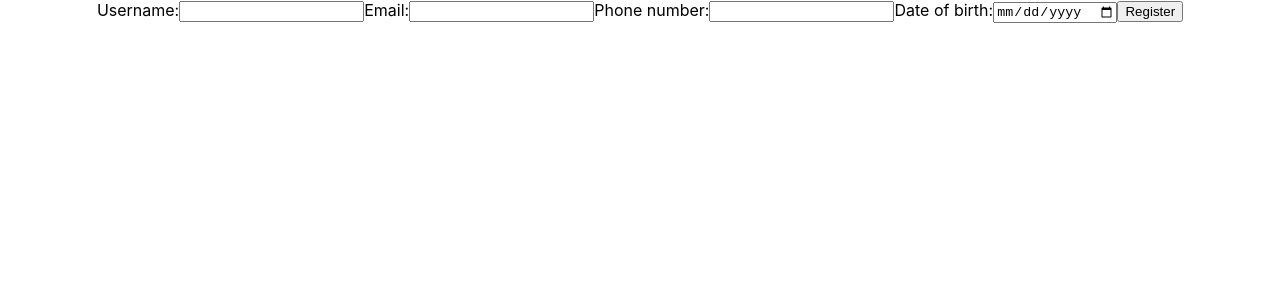
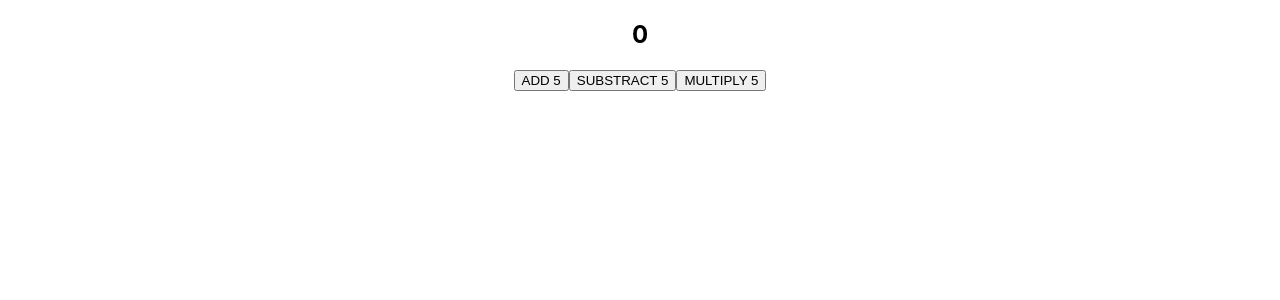
Before and after one commit to dhruvS37/BookStore, a React (Create React App) app: page / in a window 1280 px wide. Shown: the top 300 px of the page. Built offline with nearby package versions, Linux system fonts and the light colour scheme.

Commit message:
Day 20 task completed

```diff
--- a/src/App.js
+++ b/src/App.js
@@ -23,6 +23,8 @@ import PostDetail from './components/PostDetail';
 import CounterReducer from './components/CounterReducer';
 import CountyerReducerObject from './components/CountyerReducerObject';
 import RegisterUser from './components/RegisterUser';
+import InputRef from './components/InputRef';
+import RenderUsestate from './components/RenderUsestate';
 
 class App extends React.Component {
 
@@ -104,10 +106,12 @@ class App extends React.Component {
 
         {/* <PostDetail/> */}
 
-        {/* <CounterReducer/> */}
+        <CounterReducer/>
         {/* <CountyerReducerObject/> */}
 
-        <RegisterUser/>
+        {/* <RegisterUser/> */}
+        {/* <InputRef /> */}
+        {/* <RenderUsestate/> */}
       </div>
     );
   }
--- a/src/components/CounterReducer.js
+++ b/src/components/CounterReducer.js
@@ -1,39 +1,72 @@
-import React, { useReducer } from 'react'
+import React, { useEffect, useReducer ,useState} from 'react'
 import ReducerWithUsecontex from './ReducerWithUsecontex'
 
 export const countContex = React.createContext()
-const iniState = 0
-const reducer = (currState,action) =>{
-    switch (action) {
-        case "Increment":
-            return currState + 1
+// const iniState = 0
+// const reducer = (currState,action) =>{
+//     switch (action) {
+//         case "Increment":
+//             return currState + 1
 
-        case "Decrement" :
-            return currState - 1
+//         case "Decrement" :
+//             return currState - 1
 
-        case "Reset":
-            return iniState
+//         case "Reset":
+//             return iniState
 
-        default:
-            return currState;
+//         default:
+//             return currState;
+//     }
+// }
+// function CounterReducer() {
+//     const [count , dispatch]=useReducer(reducer,iniState)
+//   return (
+
+//     <div>
+//         <h2>Count - {count}</h2>
+//         <button onClick={()=>dispatch("Increment")}>Increment</button>
+//         <button onClick={()=>dispatch("Decrement")}>Decrement</button>
+//         <button onClick={()=>dispatch("Reset")}>Reset</button>
+//     </div>
+
+//     // <div>
+//     //     <countContex.Provider value={{countState:count , countDispatch:dispatch}}>
+//     //         <h2>Count - {count}</h2>
+//     //         <ReducerWithUsecontex/>
+//     //     </countContex.Provider>
+//     // </div>
+//   )
+// }
+
+// export default CounterReducer
+
+// Day 21
+
+
+function CounterReducer() {
+
+    const iniState = 0
+    const reduce =(state,action)=>{
+        switch(action){
+            case 'add':
+                return state+5;
+            case 'sub':
+                return state-5;
+            case 'mul':
+                return state*5;
+        }
     }
-}
-function CounterReducer() {
-    const [count , dispatch]=useReducer(reducer,iniState)
+    const [op,dispatch] = useReducer(reduce,iniState)
+
+    useEffect(()=>{
+        console.log("useReducer render");
+    },[])
   return (
-
-    // <div>
-    //     <h2>Count - {count}</h2>
-    //     <button onClick={()=>dispatch("Increment")}>Increment</button>
-    //     <button onClick={()=>dispatch("Decrement")}>Decrement</button>
-    //     <button onClick={()=>dispatch("Reset")}>Reset</button>
-    // </div>
-
     <div>
-        <countContex.Provider value={{countState:count , countDispatch:dispatch}}>
-            <h2>Count - {count}</h2>
-            <ReducerWithUsecontex/>
-        </countContex.Provider>
+        <h2>{op}</h2>
+        <button onClick={()=> dispatch('add')}>ADD 5</button>
+        <button onClick={()=> dispatch('sub')}>SUBSTRACT 5</button>
+        <button onClick={()=> dispatch('mul')}>MULTIPLY 5</button>
     </div>
   )
 }
--- a/src/components/InputRef.js
+++ b/src/components/InputRef.js
@@ -1,30 +1,50 @@
-import React, { Component } from 'react'
+import React, { Component,useEffect,useRef } from 'react'
 
-class InputRef extends Component {
-    constructor(props) {
-        super(props)
+// class InputRef extends Component {
+//     constructor(props) {
+//         super(props)
 
-        this.inputRef = React.createRef()
+//         this.inputRef = React.createRef()
 
 
-// Callback method for ref
-        // this.cbRef = null
-        // this.setCbRef = (element) =>{
-        //     this.cbRef = element
-        // }
-    }
-    focusInput = () =>{
-        this.inputRef.current.focus()
-        // this.cbRef.focus()
-    }
-    render() {
-        return (
+// // Callback method for ref
+//         // this.cbRef = null
+//         // this.setCbRef = (element) =>{
+//         //     this.cbRef = element
+//         // }
+//     }
+//     focusInput = () =>{
+//         this.inputRef.current.focus()
+//         // this.cbRef.focus()
+//     }
+//     componentDidMount(){
+//         this.focusInput()
+//     }
+//     render() {
+//         return (
+//             <div>
+//                 <input type="text" ref={this.inputRef}/>
+//                 {/* <input type="text" ref={this.setCbRef}/> */}
+//             </div>
+//             )
+//     }
+// }
+
+// export default InputRef
+
+
+function InputRef() {
+    const inputRef=useRef(null)
+
+    useEffect(()=>{
+        inputRef.current.focus()
+    },[])
+
+    return (
             <div>
-                <input type="text" ref={this.inputRef}/>
-                {/* <input type="text" ref={this.setCbRef}/> */}
+                <input type="text" ref={inputRef}/>
             </div>
-            )
-    }
+    )
 }
 
 export default InputRef
--- a/src/index.js
+++ b/src/index.js
@@ -6,9 +6,9 @@ import reportWebVitals from './reportWebVitals';
 
 const root = ReactDOM.createRoot(document.getElementById('root'));
 root.render(
-  <React.StrictMode>
+  // <React.StrictMode>
     <App />
-  </React.StrictMode>
+  // </React.StrictMode>
 );
 
 // If you want to start measuring performance in your app, pass a function
```
